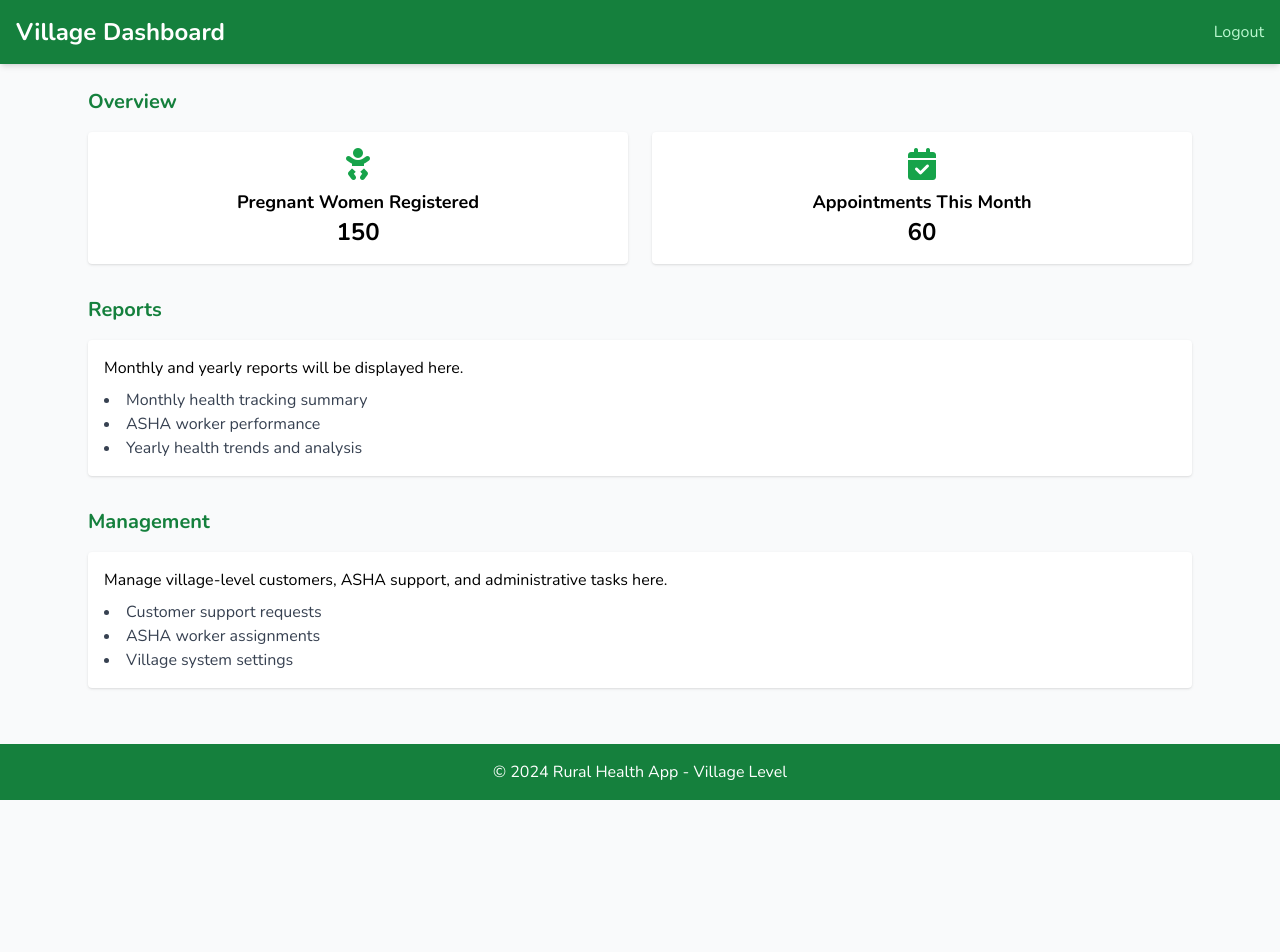
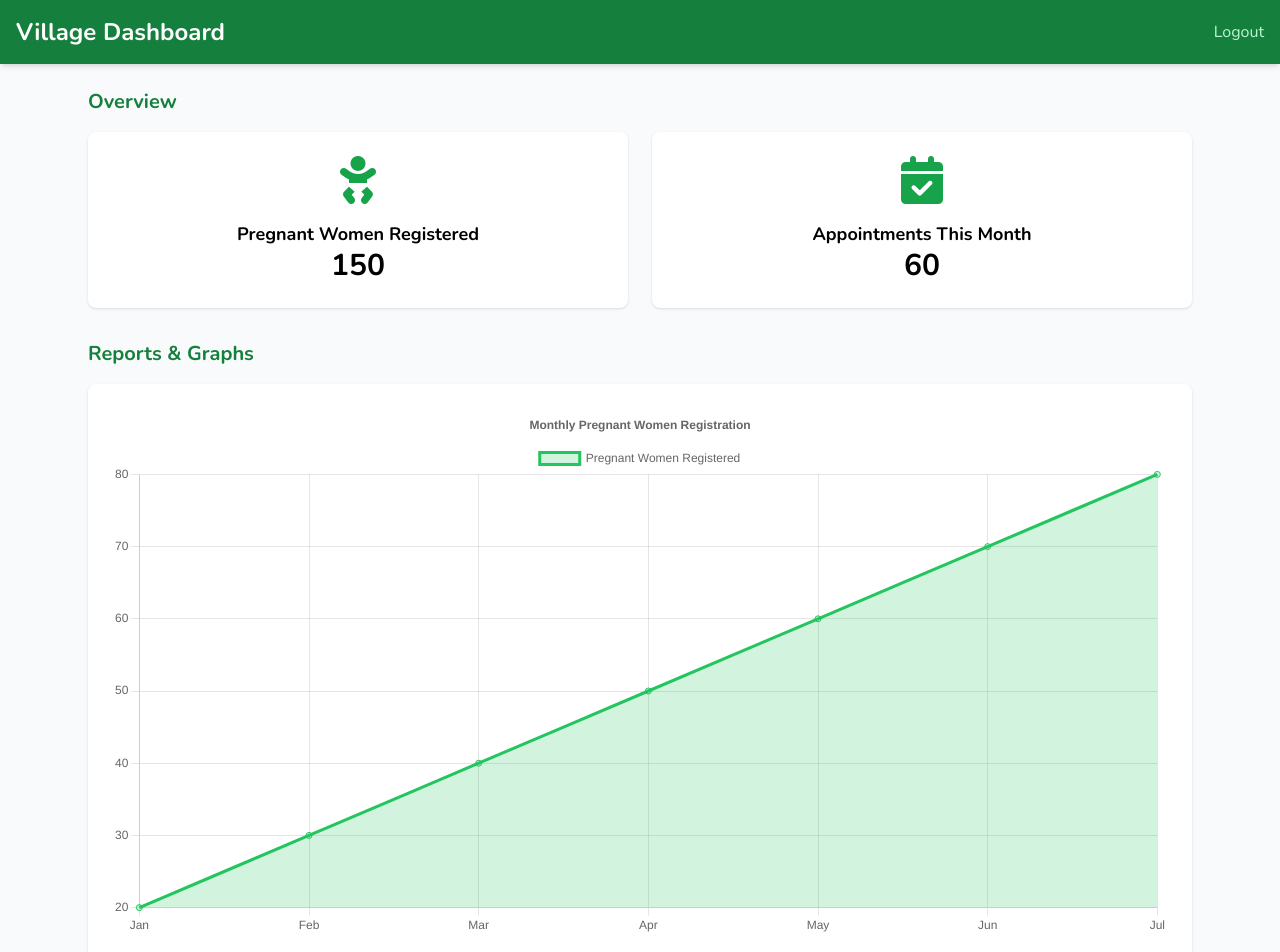
Before and after one commit to erpranjalmishra/blackboxai-1745734152604, a plain HTML site: page health-app/village-dashboard.html in a window 1280 px wide. Shown: the top 952 px of the page. Before the commit the page ends 800 px from the top, so only its background shows below. Drawn offline with nearby package versions, Linux system fonts and the light colour scheme.

Commit message:
Add health-app/village-dashboard.html 1745741673067

```diff
--- a/health-app/village-dashboard.html
+++ b/health-app/village-dashboard.html
@@ -7,6 +7,7 @@
   <link href="https://fonts.googleapis.com/css2?family=Nunito:wght@400;700&display=swap" rel="stylesheet" />
   <link rel="stylesheet" href="https://cdnjs.cloudflare.com/ajax/libs/font-awesome/6.0.0-beta3/css/all.min.css" />
   <script src="https://cdn.tailwindcss.com"></script>
+  <script src="https://cdn.jsdelivr.net/npm/chart.js"></script>
   <style>
     body {
       font-family: 'Nunito', sans-serif;
@@ -19,44 +20,55 @@
     <a href="admin-login.html" class="text-green-200 hover:text-white">Logout</a>
   </header>
 
-  <main class="flex-grow container mx-auto p-6 max-w-6xl">
-    <section class="mb-8">
+  <main class="flex-grow container mx-auto p-6 max-w-6xl space-y-8">
+    <section>
       <h2 class="text-xl font-semibold mb-4 text-green-700">Overview</h2>
       <div class="grid grid-cols-1 md:grid-cols-2 gap-6">
-        <div class="bg-white p-4 rounded shadow text-center">
-          <i class="fas fa-baby fa-2x text-green-600 mb-2"></i>
+        <div class="bg-white p-6 rounded-lg shadow text-center transform hover:scale-105 transition duration-300">
+          <i class="fas fa-baby fa-3x text-green-600 mb-4"></i>
           <p class="text-lg font-semibold">Pregnant Women Registered</p>
-          <p class="text-2xl font-bold">150</p>
+          <p class="text-3xl font-bold">150</p>
         </div>
-        <div class="bg-white p-4 rounded shadow text-center">
-          <i class="fas fa-calendar-check fa-2x text-green-600 mb-2"></i>
+        <div class="bg-white p-6 rounded-lg shadow text-center transform hover:scale-105 transition duration-300">
+          <i class="fas fa-calendar-check fa-3x text-green-600 mb-4"></i>
           <p class="text-lg font-semibold">Appointments This Month</p>
-          <p class="text-2xl font-bold">60</p>
+          <p class="text-3xl font-bold">60</p>
         </div>
       </div>
     </section>
 
-    <section class="mb-8">
-      <h2 class="text-xl font-semibold mb-4 text-green-700">Reports</h2>
-      <div class="bg-white p-4 rounded shadow">
-        <p>Monthly and yearly reports will be displayed here.</p>
-        <ul class="list-disc list-inside mt-2 text-gray-700">
-          <li>Monthly health tracking summary</li>
-          <li>ASHA worker performance</li>
-          <li>Yearly health trends and analysis</li>
-        </ul>
+    <section>
+      <h2 class="text-xl font-semibold mb-4 text-green-700">Reports & Graphs</h2>
+      <div class="bg-white p-6 rounded-lg shadow space-y-6">
+        <canvas id="lineChart" class="w-full h-64"></canvas>
+        <canvas id="barChart" class="w-full h-64"></canvas>
+        <canvas id="pieChart" class="w-full h-64"></canvas>
       </div>
     </section>
 
     <section>
       <h2 class="text-xl font-semibold mb-4 text-green-700">Management</h2>
-      <div class="bg-white p-4 rounded shadow">
-        <p>Manage village-level customers, ASHA support, and administrative tasks here.</p>
-        <ul class="list-disc list-inside mt-2 text-gray-700">
-          <li>Customer support requests</li>
-          <li>ASHA worker assignments</li>
-          <li>Village system settings</li>
-        </ul>
+      <div class="bg-white p-6 rounded-lg shadow space-y-4">
+        <div>
+          <h3 class="text-lg font-semibold mb-2">Customer Support Requests</h3>
+          <ul class="list-disc list-inside text-gray-700">
+            <li>Request #1234: Follow-up call needed</li>
+            <li>Request #1235: Appointment reschedule</li>
+            <li>Request #1236: Health data update</li>
+          </ul>
+        </div>
+        <div>
+          <h3 class="text-lg font-semibold mb-2">ASHA Worker Assignments</h3>
+          <ul class="list-disc list-inside text-gray-700">
+            <li>ASHA Worker #001: Village A</li>
+            <li>ASHA Worker #002: Village B</li>
+            <li>ASHA Worker #003: Village C</li>
+          </ul>
+        </div>
+        <div>
+          <h3 class="text-lg font-semibold mb-2">Village System Settings</h3>
+          <p class="text-gray-700">Manage village-wide settings and configurations here.</p>
+        </div>
       </div>
     </section>
   </main>
@@ -64,5 +76,78 @@
   <footer class="bg-green-700 text-white p-4 text-center">
     &copy; 2024 Rural Health App - Village Level
   </footer>
+
+  <script>
+    const lineCtx = document.getElementById('lineChart').getContext('2d');
+    const barCtx = document.getElementById('barChart').getContext('2d');
+    const pieCtx = document.getElementById('pieChart').getContext('2d');
+
+    const lineChart = new Chart(lineCtx, {
+      type: 'line',
+      data: {
+        labels: ['Jan', 'Feb', 'Mar', 'Apr', 'May', 'Jun', 'Jul'],
+        datasets: [{
+          label: 'Pregnant Women Registered',
+          data: [20, 30, 40, 50, 60, 70, 80],
+          borderColor: 'rgba(34,197,94,1)',
+          backgroundColor: 'rgba(34,197,94,0.2)',
+          fill: true,
+          tension: 0.3
+        }]
+      },
+      options: {
+        responsive: true,
+        plugins: {
+          legend: { position: 'top' },
+          title: { display: true, text: 'Monthly Pregnant Women Registration' }
+        }
+      }
+    });
+
+    const barChart = new Chart(barCtx, {
+      type: 'bar',
+      data: {
+        labels: ['Village A', 'Village B', 'Village C', 'Village D', 'Village E'],
+        datasets: [{
+          label: 'ASHA Worker Visits',
+          data: [10, 15, 12, 18, 14],
+          backgroundColor: 'rgba(34,197,94,0.7)'
+        }]
+      },
+      options: {
+        responsive: true,
+        plugins: {
+          legend: { display: false },
+          title: { display: true, text: 'ASHA Worker Visits by Village' }
+        },
+        scales: {
+          y: { beginAtZero: true }
+        }
+      }
+    });
+
+    const pieChart = new Chart(pieCtx, {
+      type: 'pie',
+      data: {
+        labels: ['Completed', 'Pending', 'Missed'],
+        datasets: [{
+          label: 'Appointments Status',
+          data: [30, 20, 10],
+          backgroundColor: [
+            'rgba(34,197,94,0.7)',
+            'rgba(251,191,36,0.7)',
+            'rgba(239,68,68,0.7)'
+          ]
+        }]
+      },
+      options: {
+        responsive: true,
+        plugins: {
+          legend: { position: 'right' },
+          title: { display: true, text: 'Appointment Status Distribution' }
+        }
+      }
+    });
+  </script>
 </body>
 </html>
```
